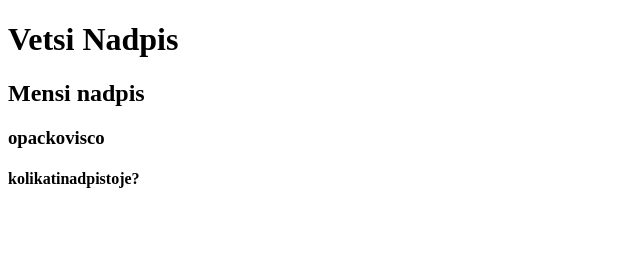
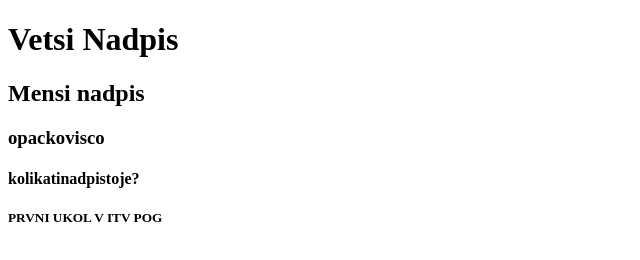
Before and after one commit to Kubajzator/Bash-1D-pokus, a plain HTML site: page index.html in a window 1280 px wide. Shown: the whole page, without its empty margins (0-640 px from the left). Drawn offline with Linux system fonts and the light colour scheme.

Commit message:
pridat text

```diff
--- a/index.html
+++ b/index.html
@@ -2,13 +2,15 @@
 <html lang="cs">
 <head>
 
+    <body>
     <title>dokument</title>
     <h1>Vetsi Nadpis</h1>
     <h2>Mensi nadpis</h2>
     <h3>opackovisco</h3>
     <h4>kolikatinadpistoje?</h4>
+    <h5>PRVNI UKOL V ITV POG</h5>
 </head>
-<body>
+
 
 </body>
 </html>
```
Also changed, not shown: ukol.html (added).
